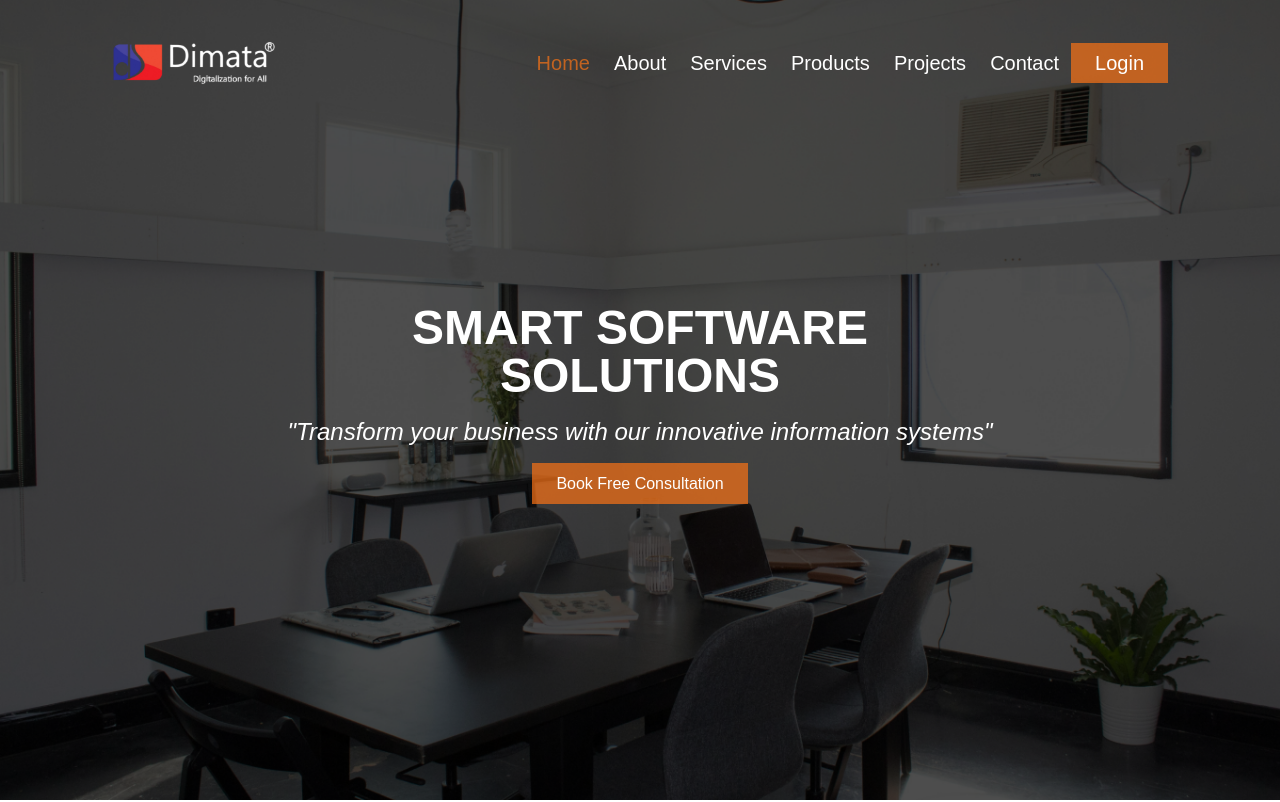
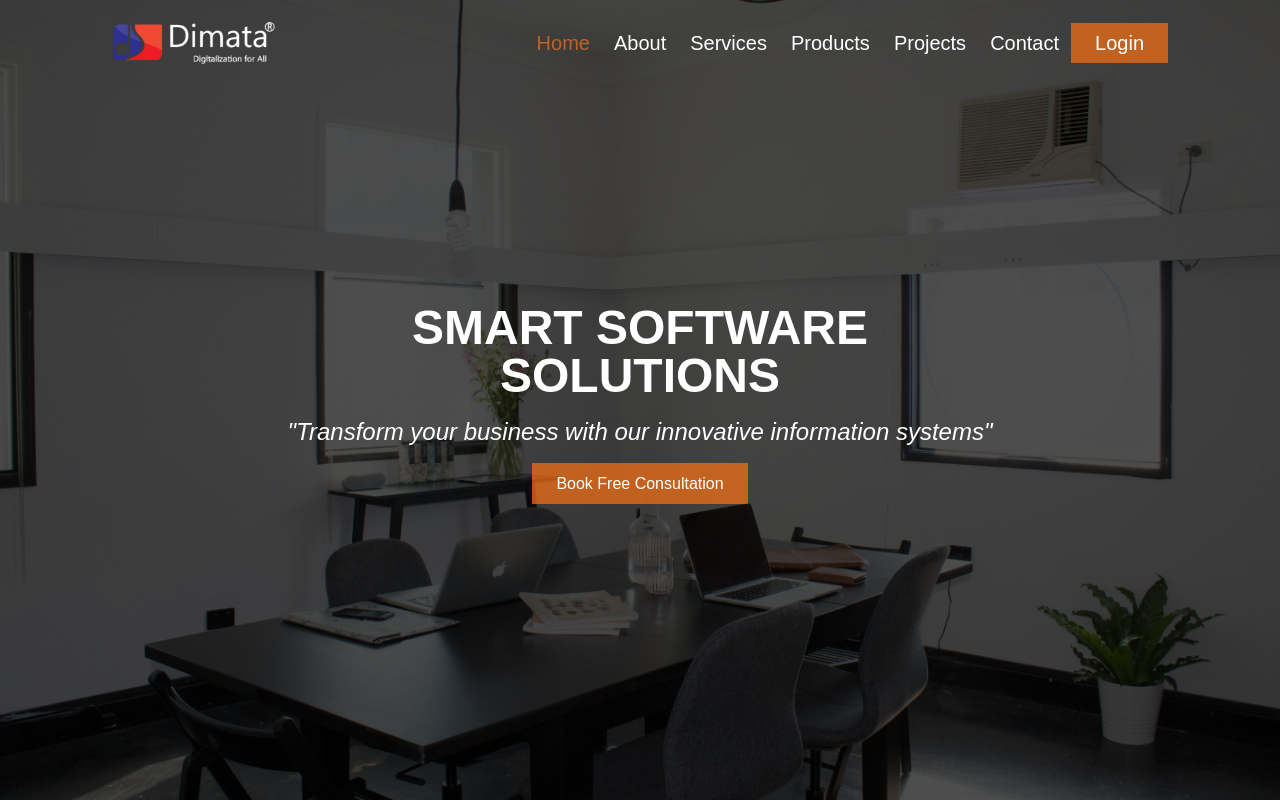
Before and after one commit to GustiWiratama/Kelompok-2-Dimata, a Next.js app: page / in a window 1280 px wide. Shown: the top 802 px of the page. Built offline with nearby package versions, Linux system fonts and the light colour scheme.

Commit message:
fix(code)
fixing navbar

```diff
--- a/pages/component/navbar/index.tsx
+++ b/pages/component/navbar/index.tsx
@@ -1,9 +1,10 @@
 import Image from "next/image";
 import Link from "next/link";
 import { useRouter } from "next/router";
-import { useState } from "react";
+import { useEffect, useState } from "react";
 
 const Navbar = () => {
+  const [isScrolled, setIsScrolled] = useState(false);
   const router = useRouter();
   const [isDropdownOpen, setIsDropdownOpen] = useState(false);
 
@@ -13,9 +14,29 @@ const Navbar = () => {
     setIsDropdownOpen((prev) => !prev);
   };
 
+  const handleScroll = () => {
+    if (window.scrollY > window.innerHeight / 2) {
+      // 100vh bagi 2 = 50vh
+      setIsScrolled(true);
+    } else {
+      setIsScrolled(false);
+    }
+  };
+
+  useEffect(() => {
+    window.addEventListener("scroll", handleScroll);
+    return () => {
+      window.removeEventListener("scroll", handleScroll);
+    };
+  }, []);
+
   return (
     <div>
-      <nav className="flex w-full justify-between p-10 px-10 sm:px-28 text-xl items-center bg-transparent text-white">
+      <nav
+        className={`z-50 flex fixed w-full justify-between p-5 px-10 sm:px-28 text-xl items-center text-white transition-all duration-300 ${
+          isScrolled ? "bg-black bg-opacity-70" : "bg-transparent"
+        } text-white`}
+      >
         <Link href="/">
           <div className="title cursor-pointer w-2/5">
             <Image
--- a/pages/index.tsx
+++ b/pages/index.tsx
@@ -119,7 +119,7 @@ export default function Home() {
 
       <div className="container mx-auto pb-8">
         {/* About Section */}
-        <div className="flex flex-col md:flex-row gap-10 m-10 justify-center items-center relative z-20 bg-white text-black p-10">
+        <div className="flex flex-col md:flex-row gap-10 m-10 justify-center items-center relative  bg-white text-black p-10">
           <div className="w-full md:w-1/2 mx-auto px-5">
             <div className="relative w-full h-500">
               <Image
```
